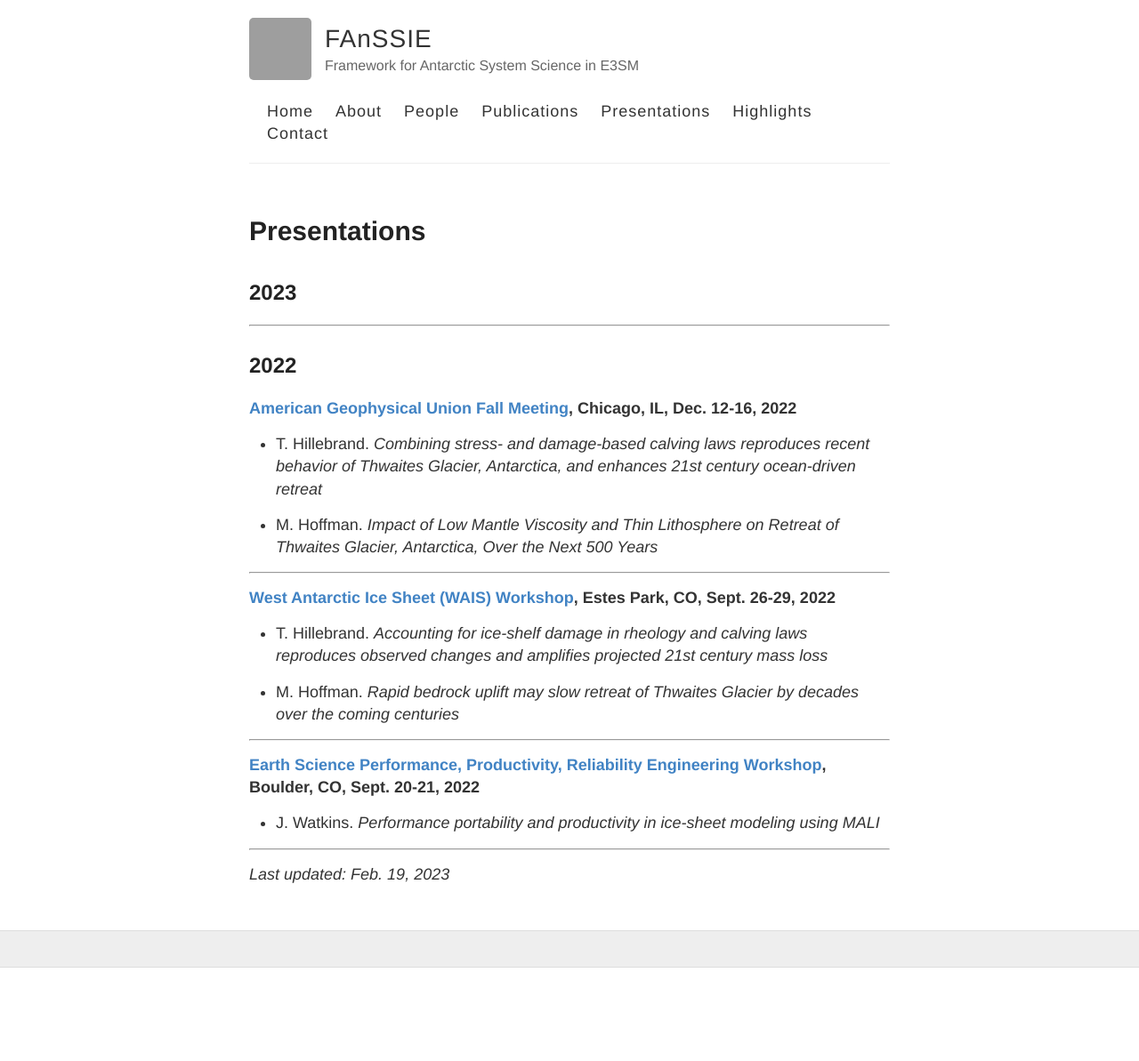
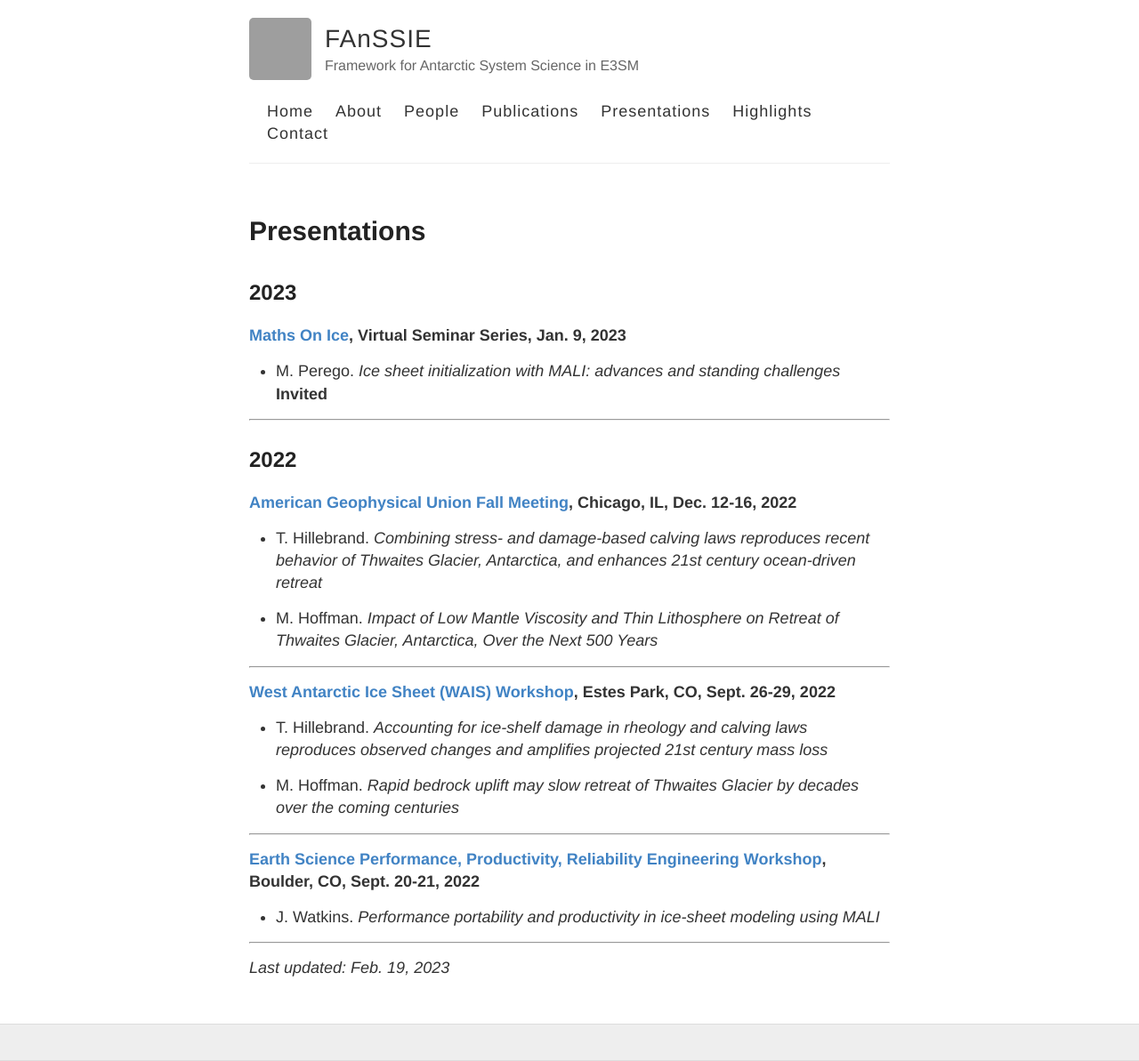
Before and after one commit to FANSSIE/fanssie.github.io, a Jekyll site: the page built from presentations.md, in a window 1280 px wide. Shown: the whole page at 89% size. Built offline with Jekyll 4.4.1, drawn with Linux system fonts in a browser that asks for light colours; before the commit the page ends 1088 px from its top, so only the background shows below that; grey boxes are pictures that could not be loaded.

Commit message:
Update presentations.md

```diff
--- a/presentations.md
+++ b/presentations.md
@@ -5,6 +5,10 @@ permalink: /presentations/
 ---
 
 ## 2023
+
+**[Maths On Ice](https://twitter.com/icemaths), Virtual Seminar Series, Jan. 9, 2023**
+
+* M. Perego. *Ice sheet initialization with MALI: advances and standing challenges* **Invited**
 
 ---
 
```
